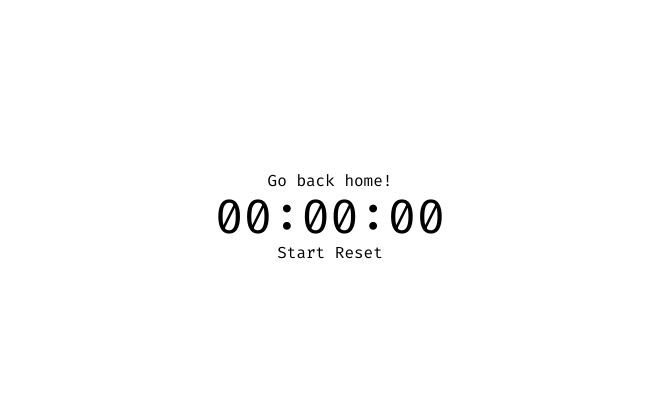
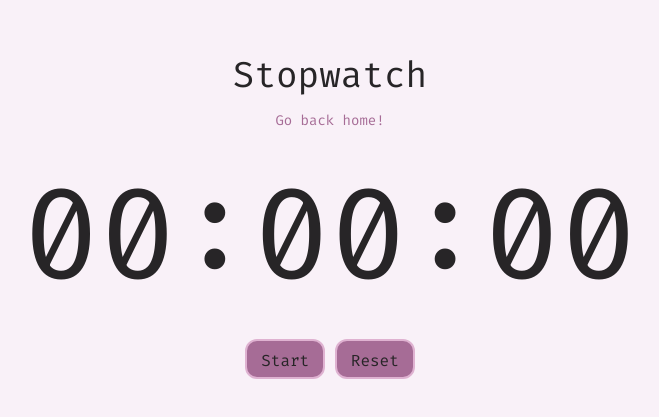
Before and after one commit to angelazheng96/tick-tock, an Astro site: page /stopwatch in a window 1280 px wide. Shown: the part 183-600 px from the top of the page, without its empty margins (310-969 px from the left). Built offline with nearby package versions, Linux system fonts and the light colour scheme; Astro itself is replaced by a stand-in of ours.

Commit message:
Style stopwatch

```diff
--- a/src/pages/stopwatch.astro
+++ b/src/pages/stopwatch.astro
@@ -5,12 +5,29 @@ import Layout from "../components/Layout.astro";
 ---
 
 <Layout title="Stopwatch">
-  <div class="h-screen flex flex-col items-center justify-center font-['Fira']">
-    <a href="./" class="">Go back home!</a>
-    <div id="time" class="text-5xl">00:00:00</div>
+  <div
+    class="h-screen flex flex-col items-center justify-center font-['Fira'] bg-light text-dark"
+  >
+    <h1 class="text-2xl sm:text-3xl md:text-4xl mb-4">Stopwatch</h1>
+    <a href="./" class="text-sm text-rose hover:text-lilac hover:underline"
+      >Go back home!</a
+    >
+    <div id="time" class="text-6xl sm:text-8xl md:text-9xl my-10">00:00:00</div>
     <div>
-      <button id="startPause">Start</button>
-      <button id="reset">Reset</button>
+      <button
+        id="startPause"
+        class="p-2 w-20 h-10 bg-rose rounded-xl border-pink border-2
+          hover:bg-pink hover:border-rose hover:cursor-pointer
+          active:bg-pink active:border-eggplant"
+        >Start</button
+      >
+      <button
+        id="reset"
+        class="p-2 w-20 h-10 bg-rose rounded-xl border-pink border-2
+          hover:bg-pink hover:border-rose hover:cursor-pointer
+          active:bg-pink active:border-eggplant"
+        >Reset</button
+      >
     </div>
   </div>
 
@@ -55,7 +72,7 @@ import Layout from "../components/Layout.astro";
       // Otherwise, timer is pausing
       else {
         clearInterval(timerInterval);
-        startPauseBtn.textContent = "Start";
+        startPauseBtn.textContent = "Resume";
       }
     }
 
--- a/src/styles/global.css
+++ b/src/styles/global.css
@@ -7,3 +7,15 @@
   font-style: normal;
   font-display: swap;
 }
+
+@theme {
+  --color-aquamarine: #A3D2CA;
+  --color-teal: #50828F;
+  --color-lilac: #C4A5D3;
+  --color-eggplant: #5A2C70;
+  --color-rose: #A66C96;
+  --color-pink: #dfb2d1;
+
+  --color-dark: #272527;
+  --color-light: #F9F1F8;
+}
```
